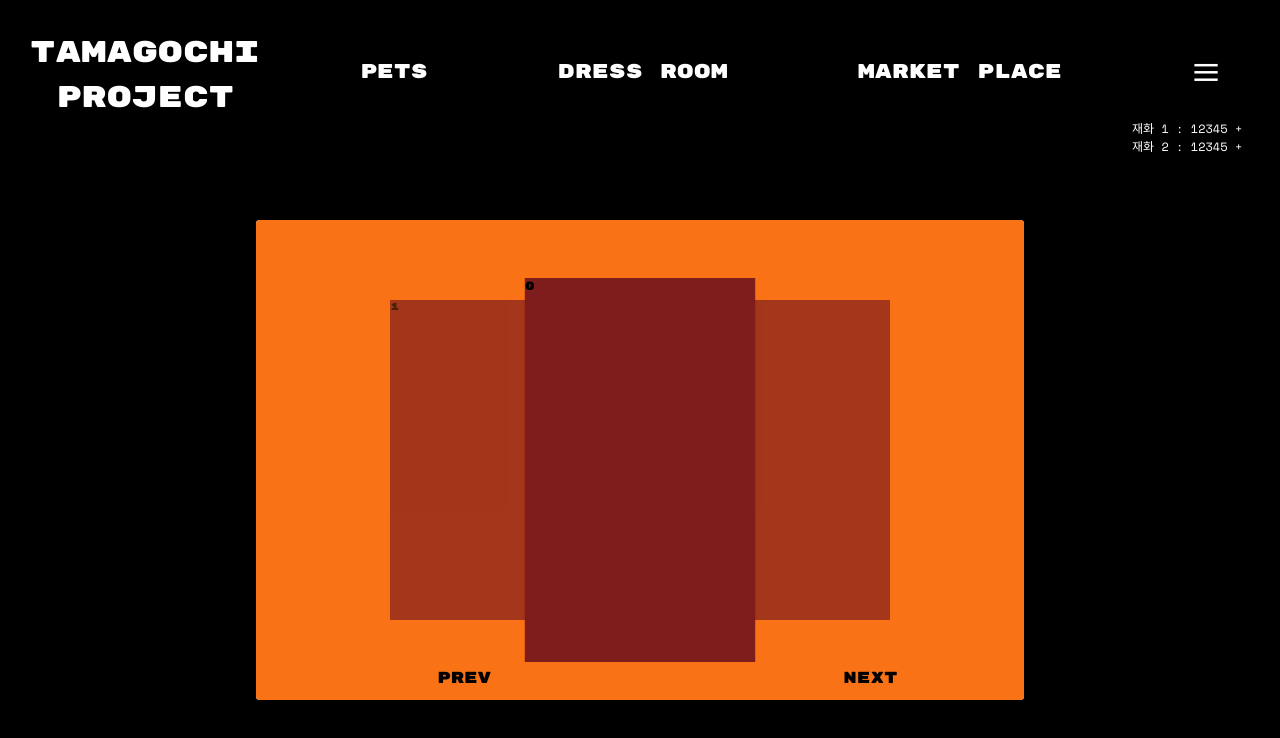
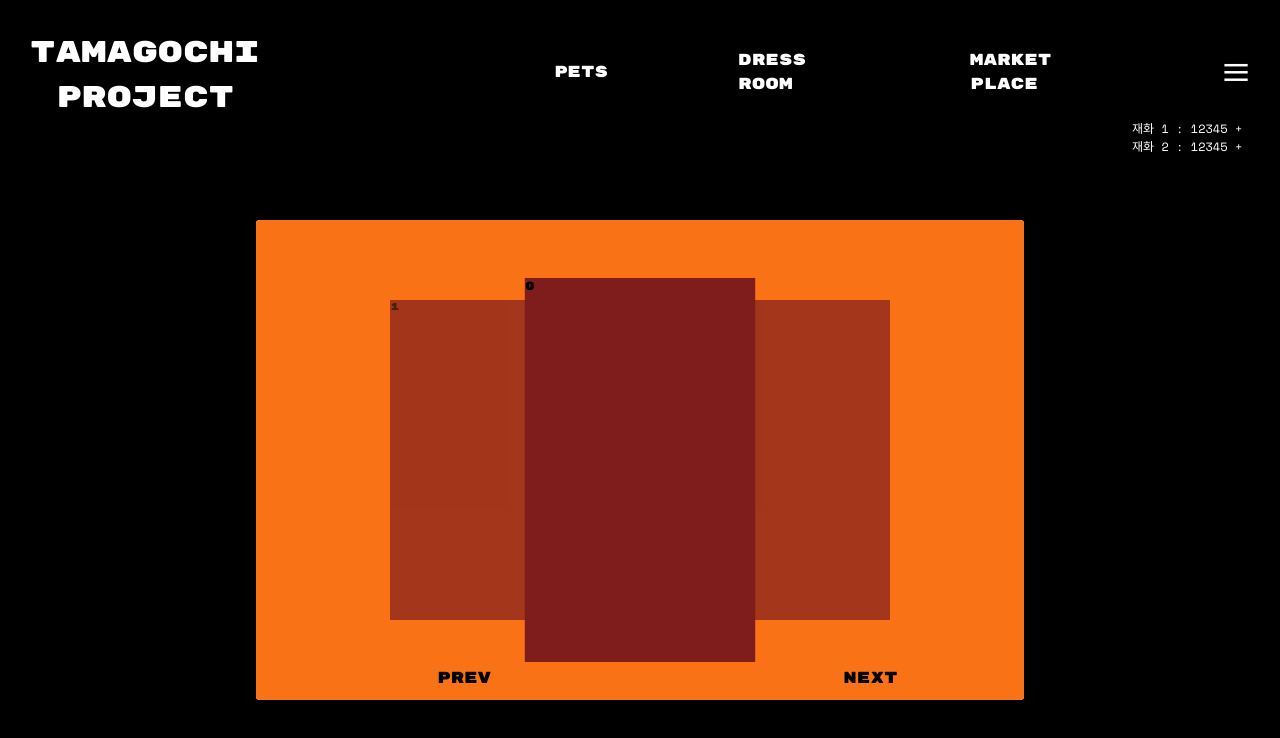
Before and after one commit to wishfulsoup/Tamatama, a Next.js app: page /pets in a window 1280 px wide. Shown: the top 738 px of the page. Built offline with nearby package versions, Linux system fonts and the light colour scheme.

Commit message:
Header Resopnsive

```diff
--- a/app/components/Header.tsx
+++ b/app/components/Header.tsx
@@ -15,7 +15,7 @@ const Header: FC = () => {
       </div>
 
       <div className="w-[80%] relative inline-block">
-        <div className="flex items-center text-[2rem] gap-[13rem] right-[6rem] absolute top-[3.6rem] ">
+        <div className="flex items-center text-[1.6rem] gap-[13rem] right-[3rem] absolute top-[3.6rem] w-[68%] ">
           <a href="/pets" className="btn btn-line">
             PETS
           </a>
```
